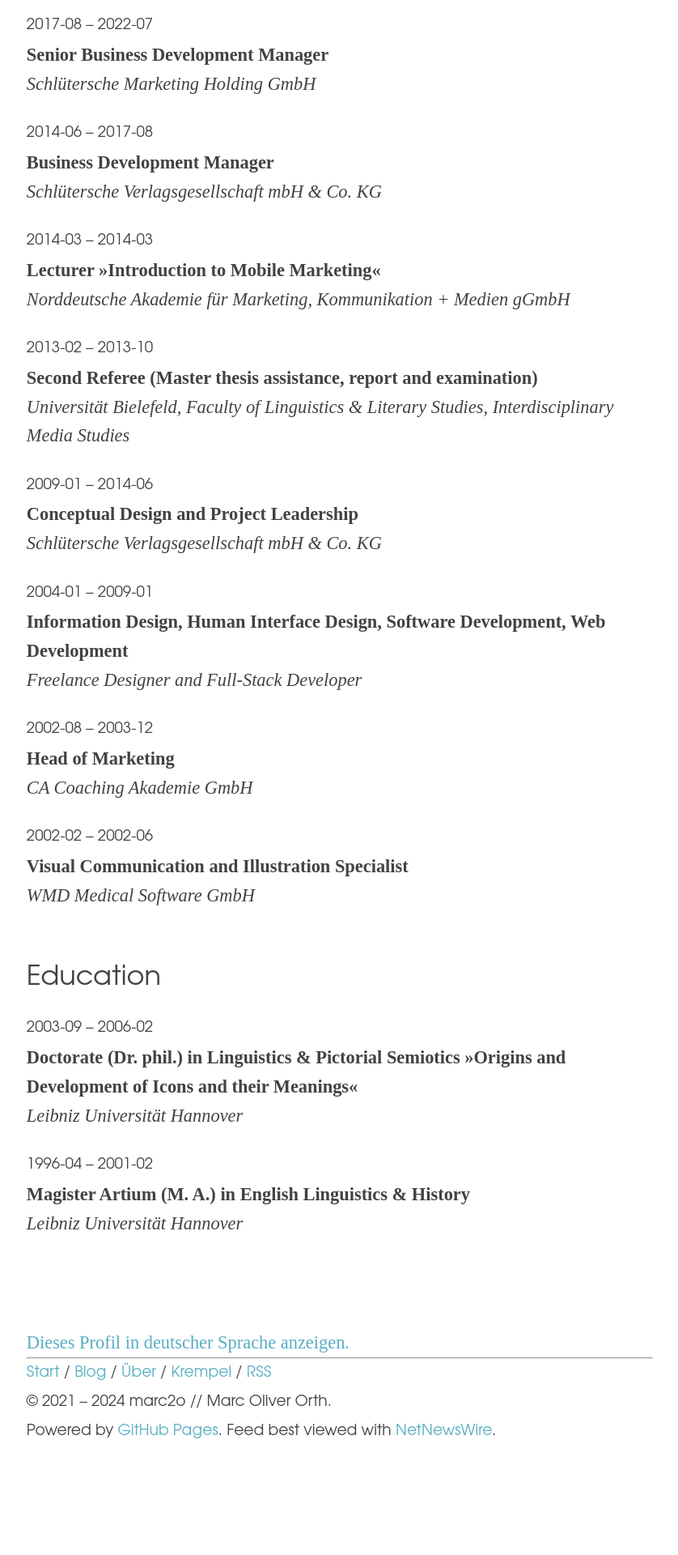
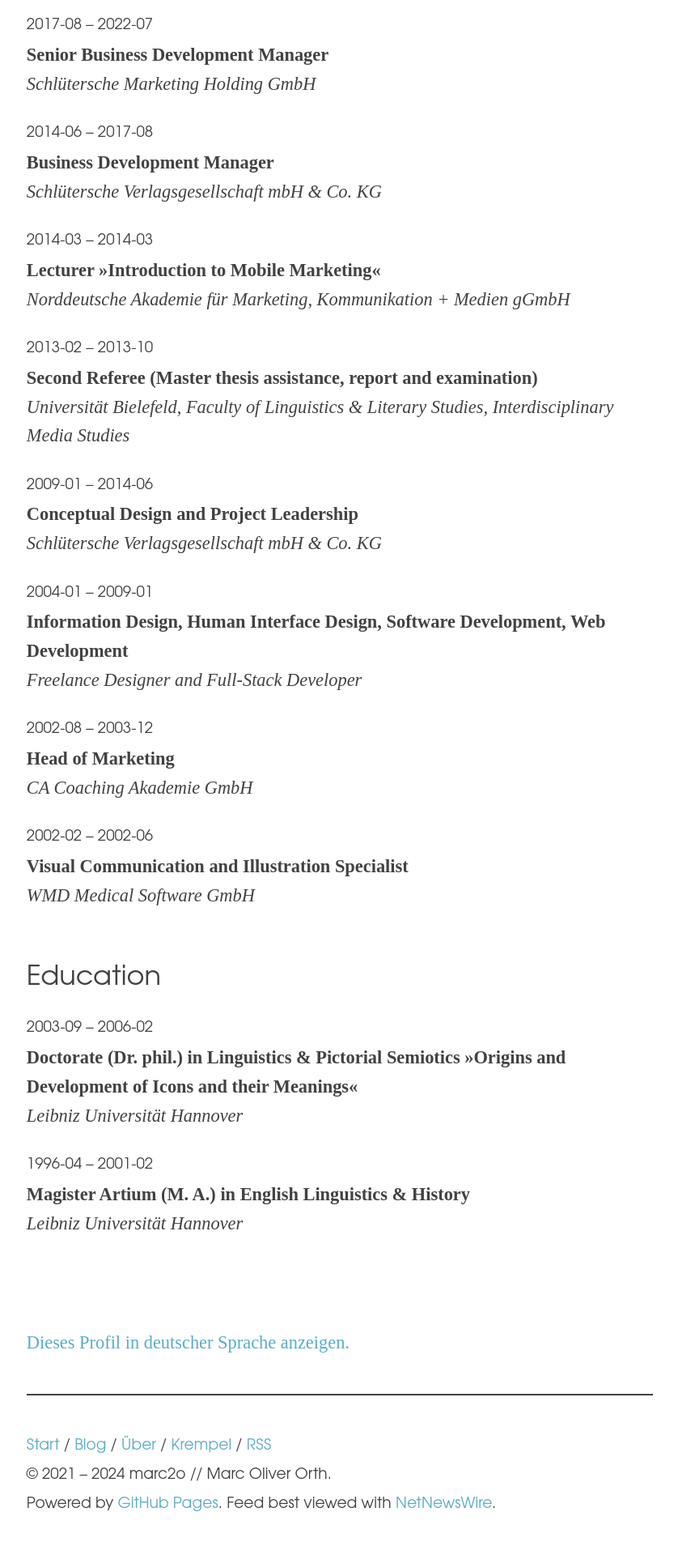
Before and after one commit to marc2o/marc2o.github.io, a Jekyll site: the page built from cv/marc.md, in a window 1280 px wide. Shown: the part 858-2778 px from the top of the page at 81% size, without its empty margins (220-1058 px from the left). Built offline with Jekyll 4.4.1, drawn with Linux system fonts in a browser that asks for light colours; before the commit the page ends 2689 px from its top, so only the background shows below that.

Commit message:
Update cv.css

```diff
--- a/assets/css/cv.css
+++ b/assets/css/cv.css
@@ -192,6 +192,13 @@
 	padding: 0;
 }
 
+hr {
+	border: 0;
+	height: 0.1em;
+	background-color: var(--text-color);
+	margin: 2em 0;
+}
+
 /* Disable Pocket extension on macOS Safari */
 #pocket-extension-root {
 	display: none;
```
